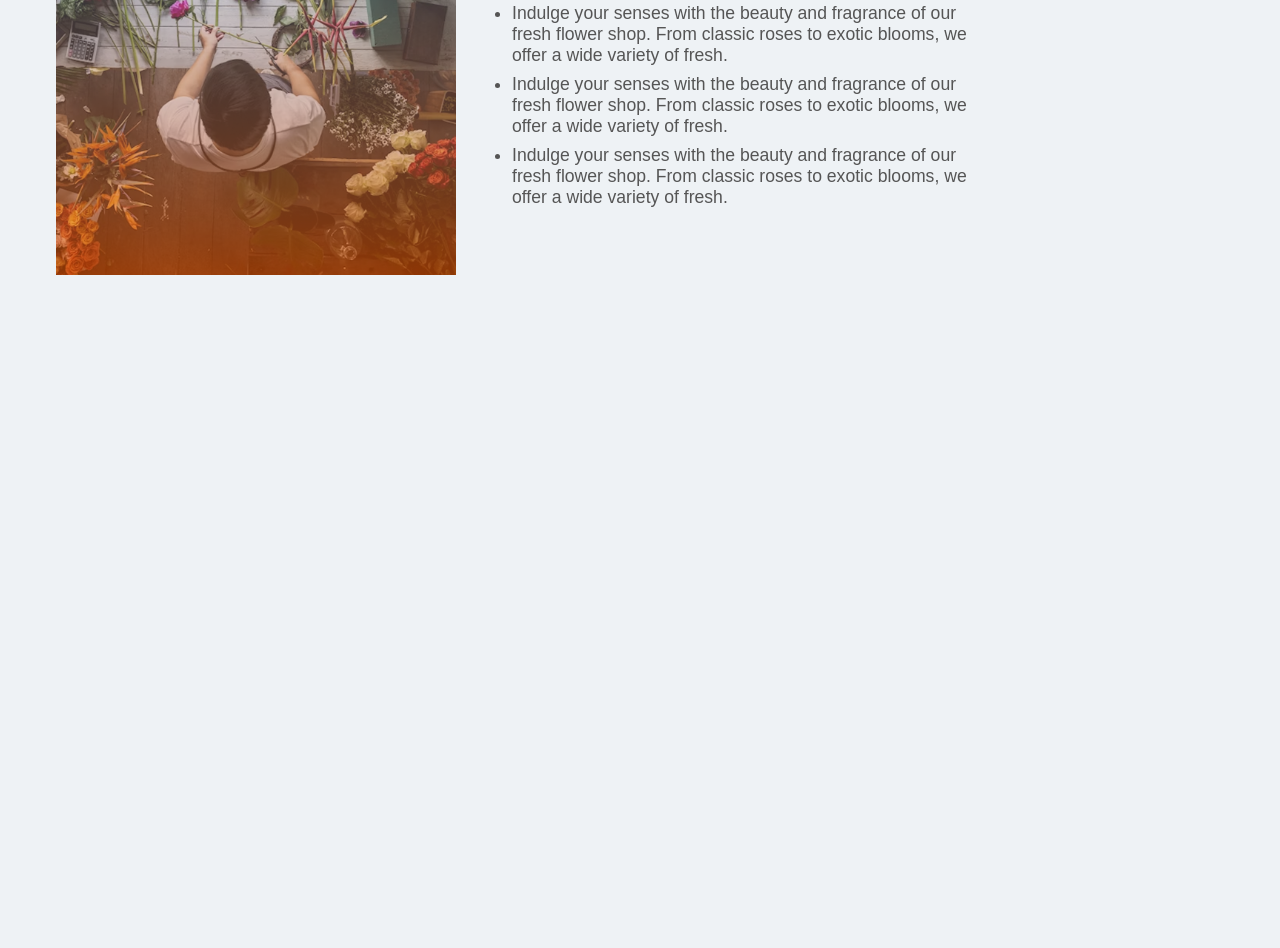
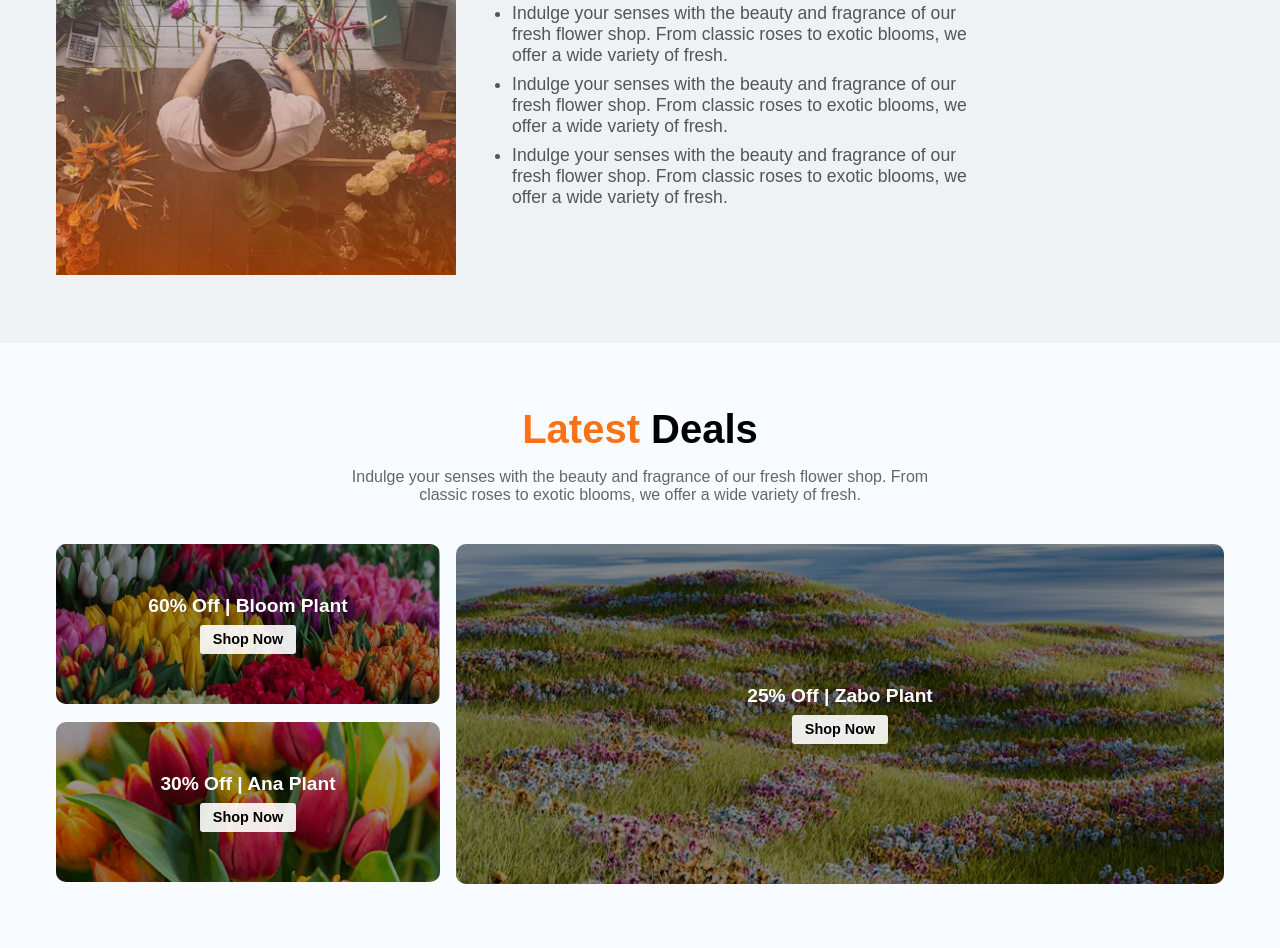
Before and after one commit to EsteakAhamed/flower-market, a plain HTML site: page index.html in a window 1280 px wide. Shown: the part 1840-2788 px from the top of the page. Before the commit the page ends 2183 px from the top, so only its background shows below. Drawn offline with Linux system fonts and the light colour scheme.

Commit message:
Latest Deal Section

```diff
--- a/index.html
+++ b/index.html
@@ -108,5 +108,36 @@
             </div>
         </div>
     </section>
+
+    <section class="latest-deals">
+  <div class="container">
+    <h2><span class="highlight">Latest</span> Deals</h2>
+    <p class="deals-description">
+      Indulge your senses with the beauty and fragrance of our fresh flower shop. From
+      classic roses to exotic blooms, we offer a wide variety of fresh.
+    </p>
+    <div class="deals-grid">
+      <div class="deal-card small-card" style="background-image: url('image/deal-bloom.png')">
+        <div class="deal-info">
+          <p>60% Off | Bloom Plant</p>
+          <a href="#" class="shop-btn">Shop Now</a>
+        </div>
+      </div>
+      <div class="deal-card large-card" style="background-image: url('image/deal-zabo.png')">
+        <div class="deal-info">
+          <p>25% Off | Zabo Plant</p>
+          <a href="#" class="shop-btn">Shop Now</a>
+        </div>
+      </div>
+      <div class="deal-card small-card" style="background-image: url('image/deal-ana.png')">
+        <div class="deal-info">
+          <p>30% Off | Ana Plant</p>
+          <a href="#" class="shop-btn">Shop Now</a>
+        </div>
+      </div>
+    </div>
+  </div>
+</section>
+
 </body>
 </html>
--- a/style/style.css
+++ b/style/style.css
@@ -218,6 +218,151 @@ body {
     margin-bottom: 0.5rem;
 }
 
+.latest-deals {
+    padding: 4rem 0;
+    background-color: #f8fbff;
+    text-align: center;
+}
+
+.latest-deals h2 {
+    font-size: 2.5rem;
+    margin-bottom: 1rem;
+    color: #000;
+}
+
+.latest-deals h2 .highlight {
+    color: #f97316;
+}
+
+.deals-description {
+    color: #666;
+    font-size: 1rem;
+    max-width: 600px;
+    margin: 0 auto 2.5rem;
+}
+
+.deals-grid {
+    display: grid;
+    grid-template-areas:
+        "left center"
+        "right center";
+    grid-template-columns: 1fr 2fr;
+    grid-template-rows: 1fr 1fr;
+    gap: 1rem;
+}
+
+.deal-card {
+    background-size: cover;
+    background-position: center;
+    border-radius: 10px;
+    color: #fff;
+    position: relative;
+    min-height: 160px;
+    overflow: hidden;
+    display: flex;
+    align-items: center;
+    justify-content: center;
+}
+
+.deal-info {
+    position: absolute;
+    top: 0;
+    left: 0;
+    height: 100%;
+    width: 100%;
+    display: flex;
+    flex-direction: column;
+    justify-content: center;
+    align-items: center;
+    background: rgba(0, 0, 0, 0.4); /* Optional dark overlay for better text readability */
+    padding: 1rem;
+    text-align: center;
+}
+
+.deal-info p {
+    font-size: 1.3rem;
+    font-weight: bold;
+    margin-bottom: 0.5rem;
+    color: #fff;
+}
+
+.deal-info .shop-btn {
+    background-color: rgba(255, 255, 255, 0.95);
+    color: #000;
+    text-decoration: none;
+    padding: 0.4rem 0.8rem;
+    font-size: 0.9rem;
+    border-radius: 3px;
+    font-weight: bold;
+}
+
+.deal-info .shop-btn:hover {
+    background-color: #f97316;
+    color: #fff;
+}
+
+
+.deal-card .deal-info p {
+    font-size: 1.2rem;
+    font-weight: bold;
+    margin-bottom: 0.5rem;
+}
+
+.deal-card .shop-btn {
+    background-color: rgba(255, 255, 255, 0.9);
+    color: #000;
+    text-decoration: none;
+    padding: 0.4rem 0.8rem;
+    font-size: 0.9rem;
+    border-radius: 3px;
+    font-weight: bold;
+}
+
+.deal-card:hover .shop-btn {
+    background-color: #f97316;
+    color: #fff;
+}
+
+.small-card {
+    height: 160px;
+}
+
+.large-card {
+    height: 340px;
+    grid-row: span 2;
+}
+
+.deals-grid .small-card:first-child {
+    grid-area: left;
+}
+
+.deals-grid .large-card {
+    grid-area: center;
+}
+
+.deals-grid .small-card:last-child {
+    grid-area: right;
+}
+
+@media (max-width: 768px) {
+    .deals-grid {
+        grid-template-areas:
+            "center"
+            "left"
+            "right";
+        grid-template-columns: 1fr;
+        grid-template-rows: auto;
+    }
+
+    .large-card {
+        height: 300px;
+    }
+
+    .small-card {
+        height: 150px;
+    }
+}
+
 @media (max-width: 768px) {
     .navbar .container {
         flex-direction: column;
@@ -281,4 +426,23 @@ body {
         max-width: 100%;
         margin-left: 0;
     }
+
+    .deals-grid {
+        display: flex;
+        flex-direction: column;
+        gap: 1rem;
+    }
+
+    .deal-card {
+        height: 200px;
+    }
+
+    .large-card {
+        grid-row: auto;
+    }
+
+    .latest-deals .container {
+    padding: 0 1rem;
 }
+
+}
```
Also changed, not shown: image/deal-ana.png (renamed from image/deal.png), image/deal-zabo.png (renamed from image/dealzabo.png).
